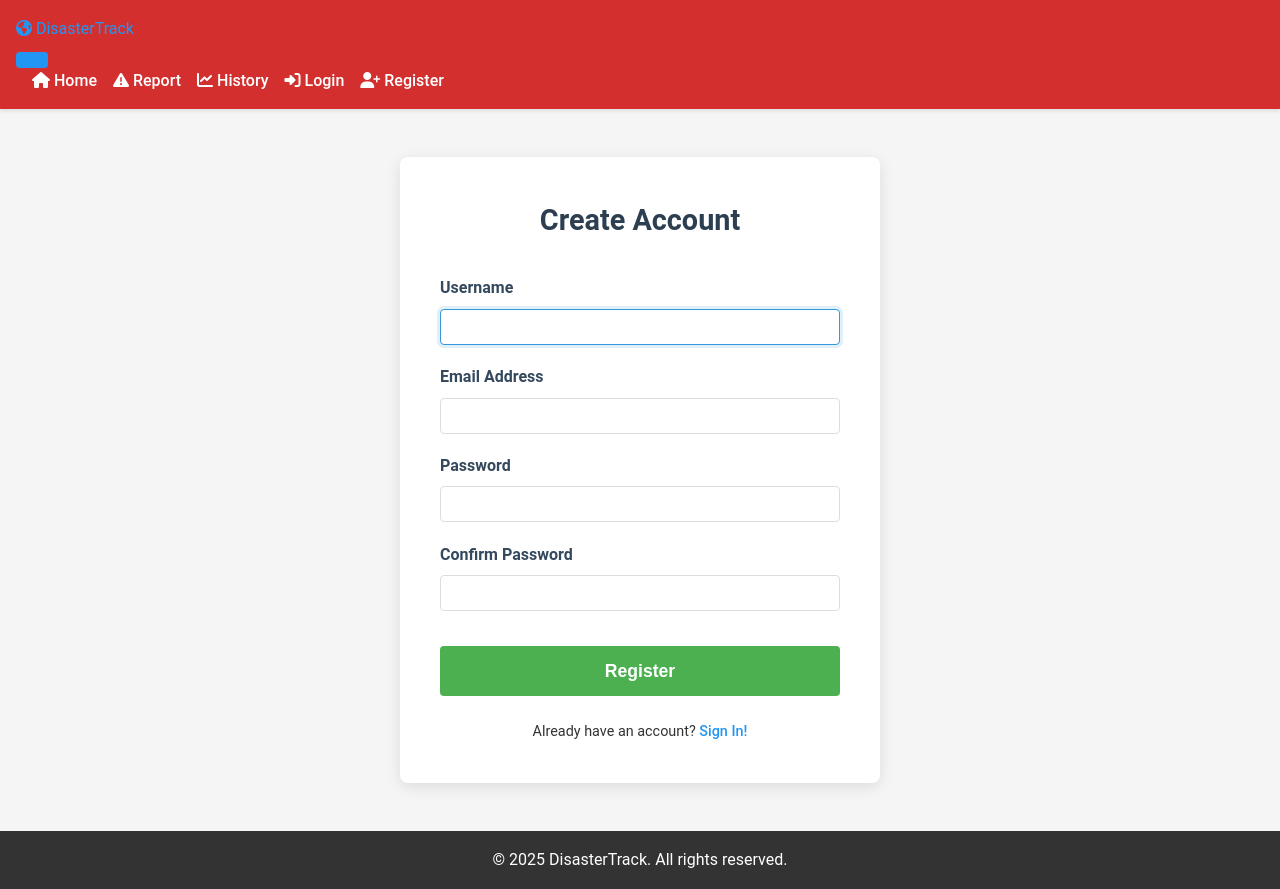
After one commit to CodeWiz05/Disaster_Aggregator_RTP, a Flask app: page /register in a window 1280 px wide. The commit adds this page. Run offline with Flask 3, Linux system fonts and the light colour scheme.

Commit message:
Creating registration.html

```diff
--- a/static/css/styles.css
+++ b/static/css/styles.css
@@ -602,3 +602,160 @@ footer {
         margin: 5% auto;
     }
 }
+/* --- START Table Styling Improvements --- */
+
+.table-responsive {
+    overflow-x: auto; /* Allow horizontal scroll on small screens */
+    margin-top: 1rem;
+    box-shadow: 0 1px 3px rgba(0,0,0,0.05);
+    border-radius: 4px;
+    border: 1px solid var(--border-color, #ddd);
+}
+
+.data-table {
+    width: 100%;
+    border-collapse: collapse;
+    background-color: var(--card-bg, #fff);
+}
+
+.data-table th,
+.data-table td {
+    padding: 12px 15px; /* Increased padding */
+    text-align: left;
+    border-bottom: 1px solid var(--border-color, #ddd);
+    vertical-align: middle; /* Align cell content vertically */
+    white-space: nowrap; /* Prevent text wrapping initially */
+}
+
+/* Allow title and location to wrap if needed */
+.data-table th:first-child,
+.data-table td:first-child, /* Title */
+.data-table th:nth-child(5),
+.data-table td:nth-child(5) { /* Location */
+    white-space: normal;
+}
+
+
+.data-table th {
+    background-color: #f8f9fa; /* Lighter header */
+    font-weight: 600;
+    color: #495057;
+    font-size: 0.9rem;
+    text-transform: uppercase;
+    letter-spacing: 0.5px;
+}
+
+.data-table tbody tr:nth-child(even) {
+     background-color: #fdfdfd; /* Subtle striping */
+}
+
+.data-table tbody tr:hover {
+    background-color: #f1f8ff; /* Highlight on hover */
+}
+
+/* --- Action Buttons Styling --- */
+.actions-cell {
+    text-align: right; /* Align buttons to the right */
+    white-space: nowrap; /* Prevent buttons wrapping */
+    width: 1%; /* Try to make this column only as wide as needed */
+}
+
+.actions-cell .btn-icon {
+    margin-left: 5px; /* Space between buttons */
+    padding: 6px 8px; /* Slightly smaller padding */
+    line-height: 1; /* Ensure icon aligns well */
+}
+
+.actions-cell .btn-icon i {
+    font-size: 0.9em; /* Adjust icon size if needed */
+}
+
+/* Example badge styles (if not already defined elsewhere) */
+.badge {
+    display: inline-block; padding: .25em .6em; font-size: 75%;
+    font-weight: 700; line-height: 1; text-align: center;
+    white-space: nowrap; vertical-align: baseline; border-radius: .25rem;
+    text-transform: capitalize;
+}
+.badge.earthquake { background-color: #e53935; color: white; }
+.badge.flood { background-color: #1e88e5; color: white; }
+.badge.wildfire { background-color: #fb8c00; color: white; }
+.badge.storm { background-color: #8e24aa; color: white; }
+.badge.landslide { background-color: #6d4c41; color: white; }
+.badge.other { background-color: #757575; color: white; }
+
+.severity-indicator {
+    font-weight: bold;
+    display: inline-block;
+    min-width: 1.5em; /* Ensure some width for alignment */
+    text-align: center;
+    border-radius: 3px;
+    padding: 2px 4px;
+    color: white;
+    font-size: 0.8rem;
+}
+.severity-indicator.severity-1 { background-color: #a5d6a7; color:#1b5e20; } /* Light Green */
+.severity-indicator.severity-2 { background-color: #fff59d; color:#f9a825; } /* Light Yellow */
+.severity-indicator.severity-3 { background-color: #ffcc80; color:#e65100; } /* Light Orange */
+.severity-indicator.severity-4 { background-color: #ffab91; color:#d84315; } /* Light Red */
+.severity-indicator.severity-5 { background-color: #ef9a9a; color:#b71c1c; } /* Red */
+
+
+/* --- END Table Styling Improvements --- */
+.register-container {
+    max-width: 480px;
+    margin: 3rem auto;
+    padding: 2.5rem;
+    background-color: var(--card-bg, #fff);
+    border-radius: 8px;
+    box-shadow: 0 4px 15px rgba(0, 0, 0, 0.1);
+}
+
+.register-header {
+    text-align: center;
+    margin-bottom: 2rem;
+}
+
+.register-header h2 {
+    font-size: 1.8rem;
+    color: #2c3e50; /* Match login */
+    margin-bottom: 0.5rem;
+}
+
+/* Reuses .form-group, .form-control from login/report */
+/* No new styles needed if they already exist and are suitable */
+
+.btn-register {
+    width: 100%;
+    padding: 0.9rem;
+    font-size: 1.1rem;
+    font-weight: 600;
+    background-color: var(--success, #4caf50); /* Green for register */
+    color: white;
+    border: none;
+    border-radius: 4px;
+    cursor: pointer;
+    transition: background-color 0.3s;
+    margin-top: 1rem; /* Space above button */
+}
+
+.btn-register:hover {
+    background-color: #388e3c; /* Darker green */
+}
+
+.register-footer {
+    text-align: center;
+    margin-top: 1.5rem;
+    font-size: 0.9rem;
+}
+
+.register-footer a {
+    color: var(--secondary-color, #2196f3); /* Blue link */
+    font-weight: 500;
+}
+
+/* Ensure alert styles are defined (likely already are) */
+.alert { }
+.alert-danger { }
+
+/* --- END Registration Page Styles --- */
--- a/templates/login.html
+++ b/templates/login.html
@@ -1,4 +1,3 @@
---- START templates/login.html ---
 {% extends "base.html" %}
 
 {% block title %}Sign In - DisasterTrack{% endblock %}
@@ -125,4 +124,3 @@
     </div>
 </div>
 {% endblock %}
---- END templates/login.html ---
--- /dev/null
+++ b/templates/register.html
@@ -0,0 +1,147 @@
+
+{% extends "base.html" %}
+
+{% block title %}Register - DisasterTrack{% endblock %}
+
+{% block styles %}
+{# Reuse login styles if applicable, or add specific registration styles #}
+<style>
+    .register-container { /* Changed class name */
+        max-width: 480px; /* Slightly wider maybe */
+        margin: 3rem auto;
+        padding: 2.5rem;
+        background-color: #fff;
+        border-radius: 8px;
+        box-shadow: 0 4px 15px rgba(0, 0, 0, 0.1);
+    }
+
+    .register-header { /* Changed class name */
+        text-align: center;
+        margin-bottom: 2rem;
+    }
+
+    .register-header h2 {
+        font-size: 1.8rem;
+        color: #2c3e50;
+        margin-bottom: 0.5rem;
+    }
+
+    .form-group {
+        margin-bottom: 1.2rem; /* Slightly less margin maybe */
+    }
+
+    .form-group label {
+        display: block;
+        font-weight: 600;
+        margin-bottom: 0.5rem;
+        color: #34495e;
+    }
+
+    .form-control {
+        width: 100%;
+        padding: 0.8rem;
+        border: 1px solid #dfe6e9;
+        border-radius: 4px;
+        font-size: 1rem;
+    }
+
+     .form-control:focus {
+        border-color: #3498db;
+        outline: none;
+        box-shadow: 0 0 0 3px rgba(52, 152, 219, 0.15);
+    }
+
+    .btn-register { /* Changed class name */
+        width: 100%;
+        padding: 0.9rem;
+        font-size: 1.1rem;
+        font-weight: 600;
+        background-color: var(--success, #4caf50); /* Use success color */
+        color: white;
+        border: none;
+        border-radius: 4px;
+        cursor: pointer;
+        transition: background-color 0.3s;
+        margin-top: 1rem; /* Add margin above button */
+    }
+
+    .btn-register:hover {
+        background-color: #388e3c; /* Darker success */
+    }
+
+    .register-footer { /* Changed class name */
+        text-align: center;
+        margin-top: 1.5rem;
+        font-size: 0.9rem;
+    }
+
+    .register-footer a {
+        color: var(--secondary-color, #2196f3);
+        font-weight: 500;
+    }
+
+    .alert { /* Make sure alert styles are available */
+        padding: 0.75rem 1.25rem;
+        margin-bottom: 1rem;
+        border: 1px solid transparent;
+        border-radius: 0.25rem;
+    }
+     .alert-danger {
+        color: #721c24;
+        background-color: #f8d7da;
+        border-color: #f5c6cb;
+    }
+</style>
+{% endblock %}
+
+{% block content %}
+<div class="register-container">
+    <div class="register-header">
+        <h2>Create Account</h2>
+    </div>
+
+    {# Display validation errors flashed from the backend #}
+    {% with messages = get_flashed_messages(category_filter=['danger']) %}
+        {% if messages %}
+            {% for message in messages %}
+                <div class="alert alert-danger">{{ message }}</div>
+            {% endfor %}
+        {% endif %}
+    {% endwith %}
+
+    {# Use POST method, action points to the register route #}
+    <form method="POST" action="{{ url_for('main.register') }}">
+        {# Add CSRF token if using Flask-WTF: {{ form.hidden_tag() }} #}
+
+        <div class="form-group">
+            <label for="username">Username</label>
+            <input type="text" id="username" name="username" class="form-control"
+                   value="{{ form_data.get('username', '') }}" {# Repopulate on error #}
+                   required autofocus>
+        </div>
+
+        <div class="form-group">
+            <label for="email">Email Address</label>
+            <input type="email" id="email" name="email" class="form-control"
+                   value="{{ form_data.get('email', '') }}" {# Repopulate on error #}
+                   required>
+        </div>
+
+        <div class="form-group">
+            <label for="password">Password</label>
+            <input type="password" id="password" name="password" class="form-control" required>
+        </div>
+
+        <div class="form-group">
+            <label for="password2">Confirm Password</label>
+            <input type="password" id="password2" name="password2" class="form-control" required>
+        </div>
+
+        <button type="submit" class="btn btn-register">Register</button>
+    </form>
+
+    <div class="register-footer">
+        <p>Already have an account? <a href="{{ url_for('main.login') }}">Sign In!</a></p>
+    </div>
+</div>
+{% endblock %}
```
Also changed, not shown: templates/index.html (+93 -106 lines), instance/database.db.
